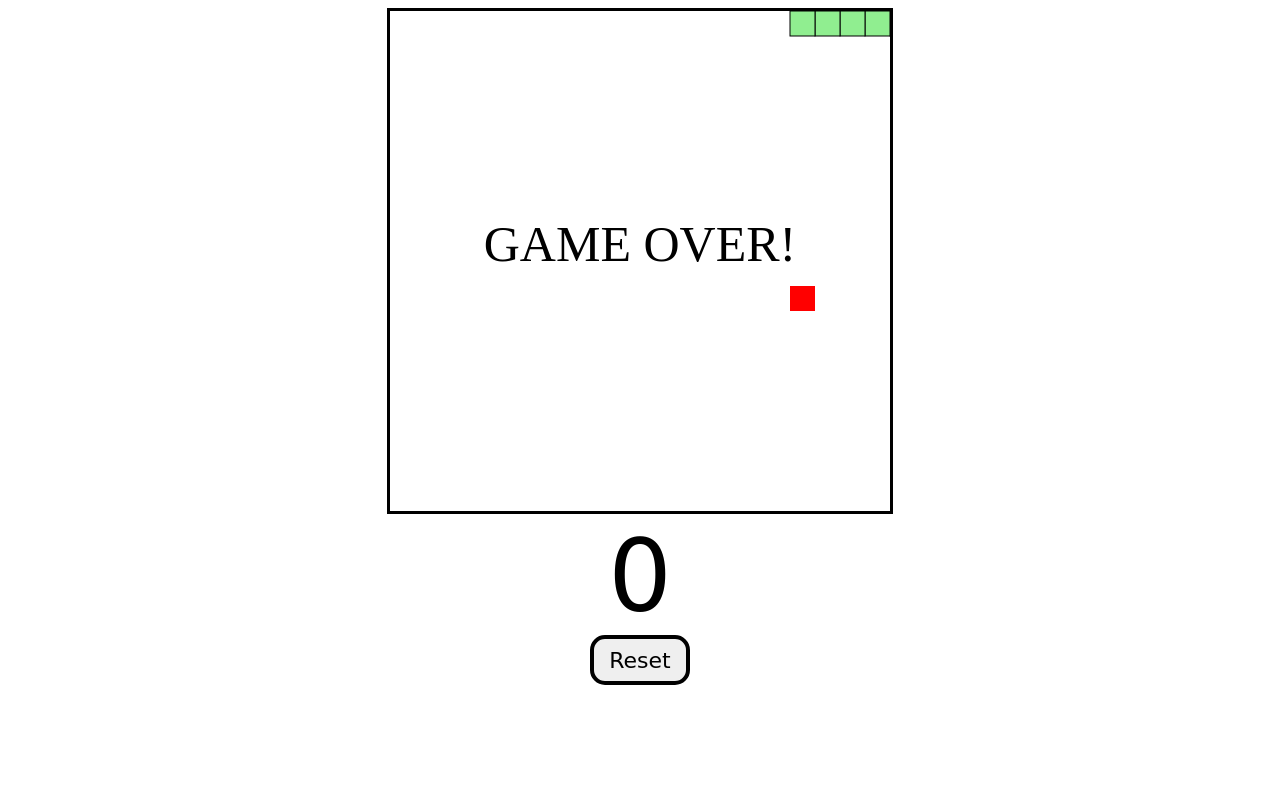
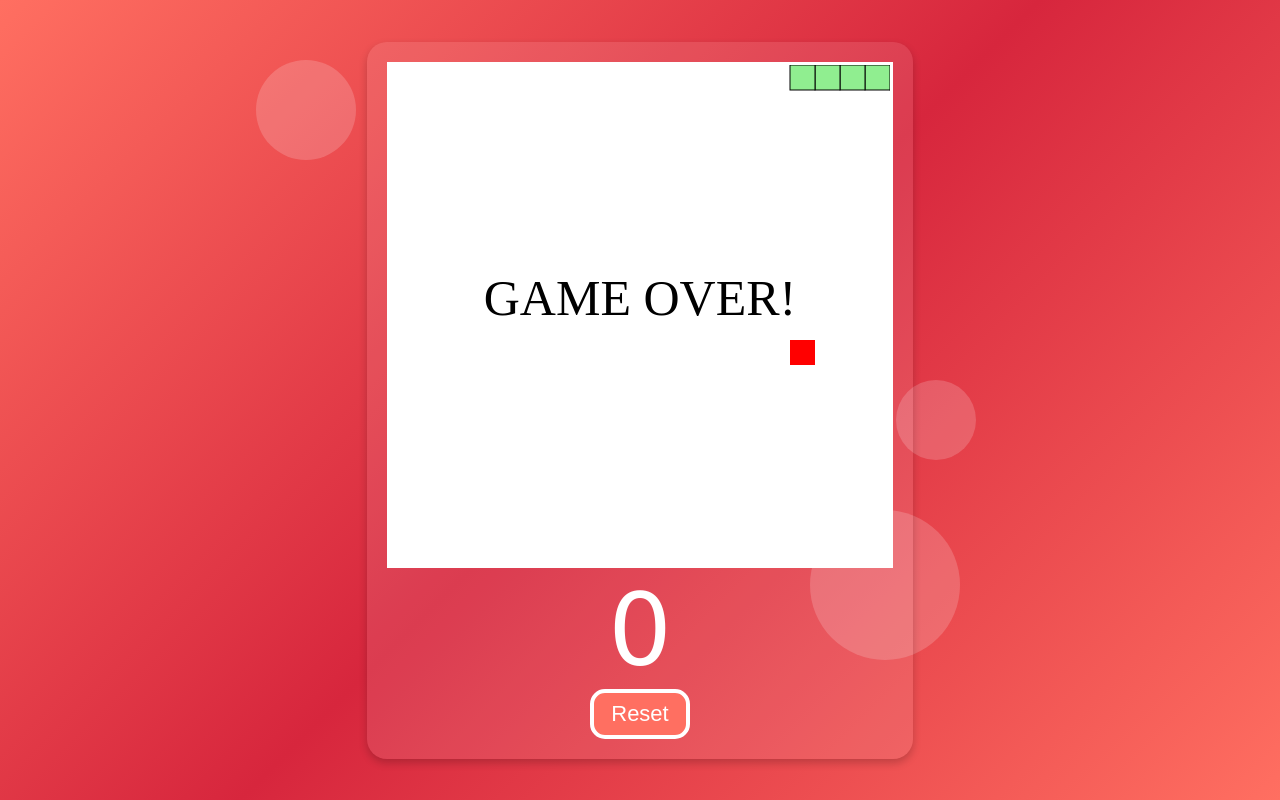
Before and after one commit to quelqu-un/SnakeGame, a plain HTML site: page index.html in a window 1280 px wide. Drawn offline with Linux system fonts and the light colour scheme.

Commit message:
design changes

```diff
--- a/index.html
+++ b/index.html
@@ -3,10 +3,15 @@
 <head>
     <meta charset="UTF-8">
     <meta name="viewport" content="width=device-width, initial-scale=1.0">
-    <title>Document</title>
+    <title>Snake Game</title>
     <link rel="stylesheet" href="style.css">
 </head>
 <body>
+    <!-- Decorative shapes -->
+    <div class="shape shape1"></div>
+    <div class="shape shape2"></div>
+    <div class="shape shape3"></div>
+
     <div id="gameContainer">
         <canvas id="gameBoard" width="500" height="500"></canvas>
         <div id="scoreText">0</div>
--- a/style.css
+++ b/style.css
@@ -1,23 +1,94 @@
-#gameContainer{
+/* Apply a gradient background to the entire page */
+body {
+    background: linear-gradient(135deg, #FF6F61, #D7263D, #FF6F61);
+    height: 100vh;
+    margin: 0;
+    display: flex;
+    justify-content: center;
+    align-items: center;
+    font-family: "Permanent Marker", cursive;
+    overflow: hidden; /* Prevent scrollbars from appearing */
+}
+
+/* Center the game container and add some padding */
+#gameContainer {
     text-align: center;
+    padding: 20px;
+    background: rgba(255, 255, 255, 0.1);
+    border-radius: 20px;
+    box-shadow: 0 4px 8px rgba(0, 0, 0, 0.2);
+    position: relative;
+    z-index: 1; /* Ensure game container is above the decorations */
 }
-#gameBoard{
-    border: 3px solid;
+
+/* Style the game board with a border and background color */
+#gameBoard {
+    border: 3px solid #fff;
+    background: #d3d3d3; /* Light grey background for the game board */
+    margin: 0 auto;
 }
-#scoreText{
-    font-family:"Permanent Marker", cursive;
+
+/* Style the score text */
+#scoreText {
     font-size: 100px;
+    color: #fff;
 }
-#resetBtn{
-    font-family: "Permanent Marker", cursive;
-    font-size: 100px;
-}
-#resetBtn{
-    font-family: "Permanent Marker", cursive;
+
+/* Style the reset button */
+#resetBtn {
     font-size: 22px;
     width: 100px;
     height: 50px;
-    border: 4px solid;
+    border: 4px solid #fff;
     border-radius: 15px;
     cursor: pointer;
+    background: #FF6F61;
+    color: #fff;
+    transition: background 0.3s, color 0.3s;
 }
+
+#resetBtn:hover {
+    background: #fff;
+    color: #FF6F61;
+}
+
+/* Floating shapes animations */
+.shape {
+    position: absolute;
+    border-radius: 50%;
+    opacity: 0.6;
+    animation: float 10s infinite ease-in-out;
+}
+
+.shape1 {
+    width: 100px;
+    height: 100px;
+    background: rgba(255, 255, 255, 0.3);
+    top: 10%;
+    left: 20%;
+}
+
+.shape2 {
+    width: 150px;
+    height: 150px;
+    background: rgba(255, 255, 255, 0.3);
+    bottom: 15%;
+    right: 25%;
+}
+
+.shape3 {
+    width: 80px;
+    height: 80px;
+    background: rgba(255, 255, 255, 0.3);
+    top: 50%;
+    left: 70%;
+}
+
+@keyframes float {
+    0%, 100% {
+        transform: translateY(0);
+    }
+    50% {
+        transform: translateY(-20px);
+    }
+}
```
